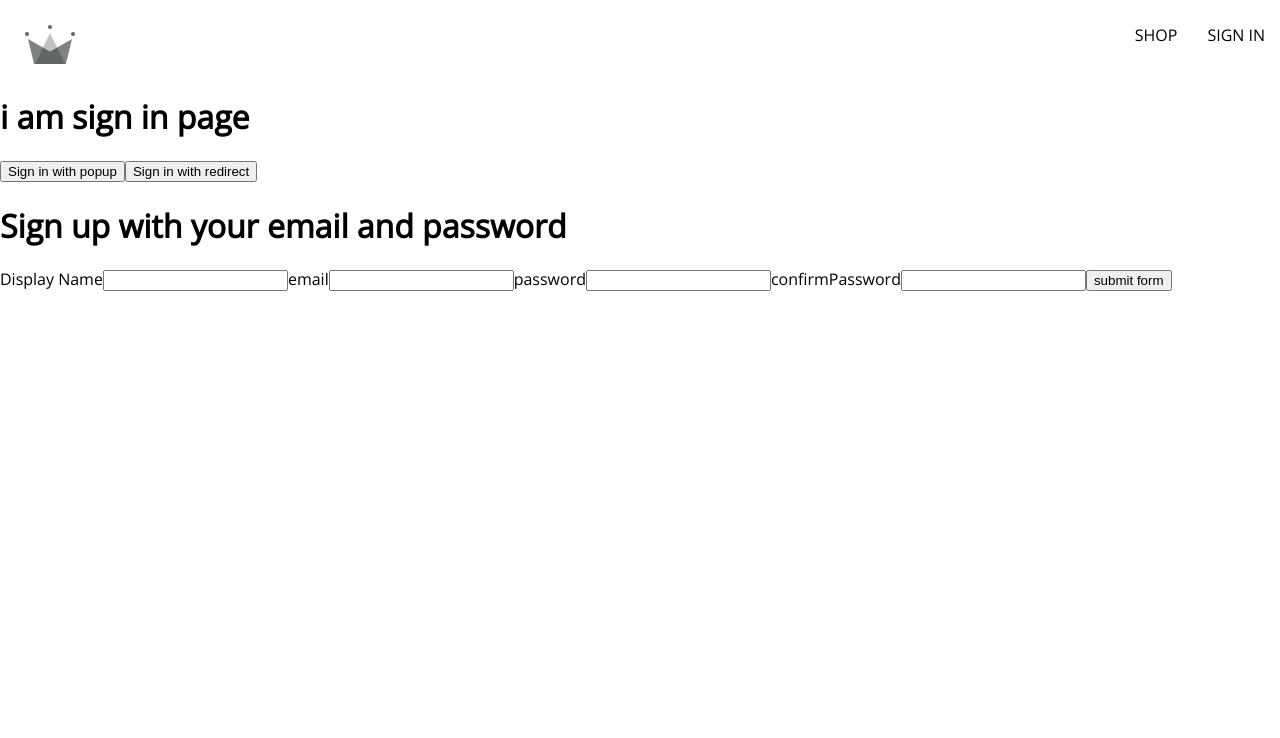
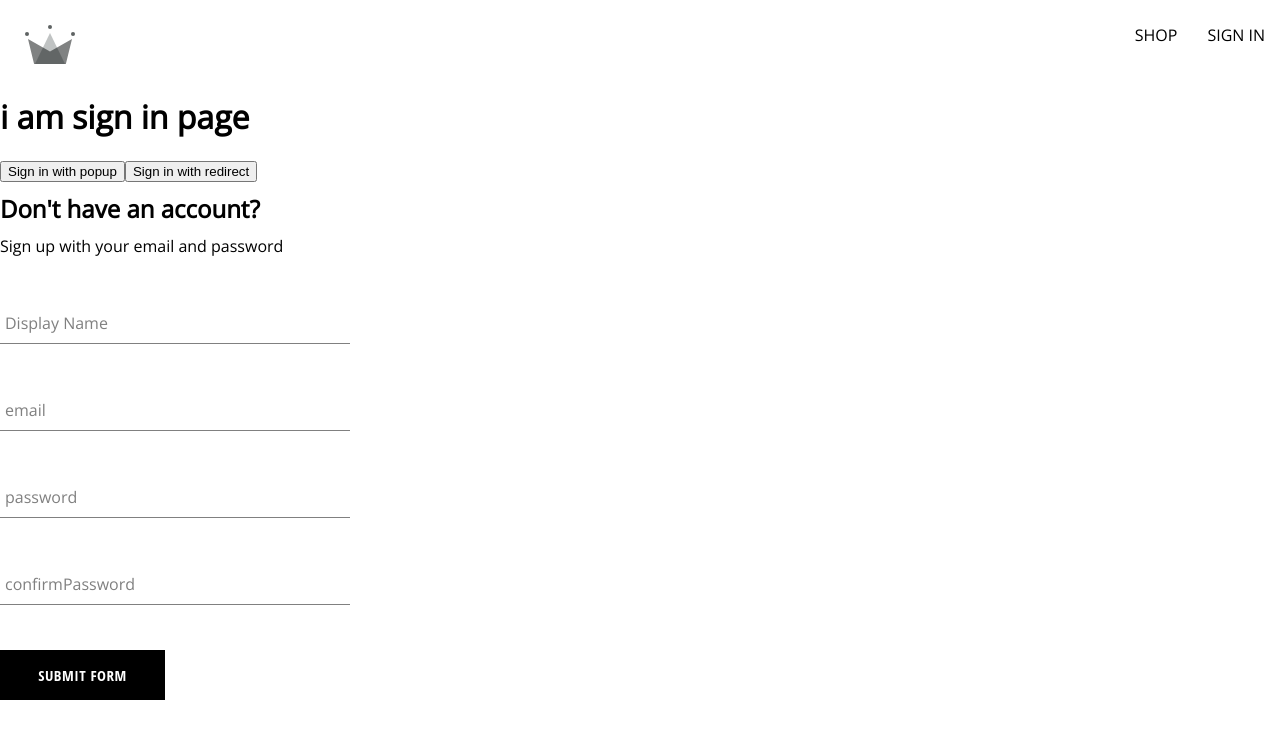
Before and after one commit to mansisingl/shopping-site, a React (Create React App) app in the folder capstone/: page /signIn in a window 1280 px wide. Shown: the top 738 px of the page. Built offline with nearby package versions, Linux system fonts and the light colour scheme.

Commit message:
till button page but pending buttons in signin

```diff
--- /dev/null
+++ b/capstone/src/components/button/Button.jsx
@@ -0,0 +1,18 @@
+import './Button.scss';
+
+const BUTTON_TYPES_CLASSES = {
+    google: 'google-sign-in',
+    inverted: 'inverted'
+}
+
+
+
+const Button = ({children, buttonType, ...otherProps}) => {
+  return (
+    <div>
+      <button className={`button-container ${BUTTON_TYPES_CLASSES[buttonType]}`} {...otherProps}>{children}</button>
+    </div>
+  )
+}
+
+export default Button
--- /dev/null
+++ b/capstone/src/components/button/Button.scss
@@ -0,0 +1,46 @@
+.button-container {
+    min-width: 165px;
+    width: auto;
+    height: 50px;
+    letter-spacing: 0.5px;
+    line-height: 50px;
+    padding: 0 35px 0 35px;
+    font-size: 15px;
+    background-color: black;
+    color: white;
+    text-transform: uppercase;
+    font-family: 'Open Sans Condensed';
+    font-weight: bolder;
+    border: none;
+    cursor: pointer;
+    display: flex;
+    justify-content: center;
+
+    &:hover {
+      background-color: white;
+      color: black;
+      border: 1px solid black;
+    }
+
+    &.google-sign-in {
+      background-color: #4285f4;
+      color: white;
+
+      &:hover {
+        background-color: #357ae8;
+        border: none;
+      }
+    }
+
+    &.inverted {
+      background-color: white;
+      color: black;
+      border: 1px solid black;
+
+      &:hover {
+        background-color: black;
+        color: white;
+        border: none;
+      }
+    }
+  }
--- /dev/null
+++ b/capstone/src/components/form-input/FormInput.jsx
@@ -0,0 +1,14 @@
+import React from 'react'
+import './FormInput.scss';
+
+const FormInput = ({label, ... otherProps}) => {
+  return (
+    <div className='group'>
+        <input className='form-input' {...otherProps}/>
+       <label className={`${otherProps.value.length ? 'shrink' : '' } form-input-label`}>{label}</label>
+
+    </div>
+  )
+}
+
+export default FormInput
--- /dev/null
+++ b/capstone/src/components/form-input/FormInput.scss
@@ -0,0 +1,54 @@
+$sub-color: grey;
+$main-color: black;
+
+@mixin shrinkLabel {
+  top: -14px;
+  font-size: 12px;
+  color: $main-color;
+}
+
+.group {
+  position: relative;
+  margin: 45px 0;
+
+  .form-input {
+    background: none;
+    background-color: white;
+    color: $sub-color;
+    font-size: 18px;
+    padding: 10px 10px 10px 5px;
+    display: block;
+    width: 100%;
+    border: none;
+    border-radius: 0;
+    border-bottom: 1px solid $sub-color;
+    margin: 25px 0;
+
+    &:focus {
+      outline: none;
+    }
+
+    &:focus ~ .form-input-label {
+      @include shrinkLabel();
+    }
+  }
+
+  input[type='password'] {
+    letter-spacing: 0.3em;
+  }
+
+  .form-input-label {
+    color: $sub-color;
+    font-size: 16px;
+    font-weight: normal;
+    position: absolute;
+    pointer-events: none;
+    left: 5px;
+    top: 10px;
+    transition: 300ms ease all;
+
+    &.shrink {
+      @include shrinkLabel();
+    }
+  }
+}
--- a/capstone/src/components/sign-up-form/SignUp.jsx
+++ b/capstone/src/components/sign-up-form/SignUp.jsx
@@ -1,5 +1,8 @@
 import React, {useState} from 'react'
 import { createAuthUserWithEmailAndPassword, createUserDocFromAuth } from '../../utils/firebase/Firebase.utils';
+import FormInput from '../form-input/FormInput';
+import './SignUp.scss';
+import Button from '../button/Button';
 
 const defaultFormFields = {
     displayName: '',
@@ -49,19 +52,19 @@
 
 
   return (
-    <div>
-      <h1>Sign up with your email and password</h1>
+    <div className='sign-up-container'>
+        <h2>Don't have an account?</h2>
+      <span>Sign up with your email and password</span>
       <form onSubmit={handleSubmit}>
-        <label>Display Name</label>
-        <input type='text' required onChange={handleChange} name='displayName' value={displayName} />
-        <label>email</label>
-        <input type='email' required onChange={handleChange} name='email' value={email}  />
-        <label>password</label>
-        <input type='password' required onChange={handleChange} name='password' value={password} />
-        <label>confirmPassword</label>
-        <input type='password' required onChange={handleChange} name='confirmPassword' value={confirmPassword}  />
+        <FormInput label='Display Name' type='text' required onChange={handleChange} name='displayName' value={displayName} />
 
-        <button type='submit'>submit form</button>
+        <FormInput label='email' type='email' required onChange={handleChange} name='email' value={email}  />
+
+        <FormInput label='password' type='password' required onChange={handleChange} name='password' value={password} />
+
+        <FormInput label='confirmPassword' type='password' required onChange={handleChange} name='confirmPassword' value={confirmPassword}  />
+
+        <Button type='submit'>submit form</Button>
       </form>
     </div>
   )
--- /dev/null
+++ b/capstone/src/components/sign-up-form/SignUp.scss
@@ -0,0 +1,9 @@
+.sign-up-container {
+    display: flex;
+    flex-direction: column;
+    width: 350px;
+
+    h2{
+        margin: 10px 0;
+    }
+}
```
Also changed, not shown: 1 other file (tests, documents, lock files or other folders).
